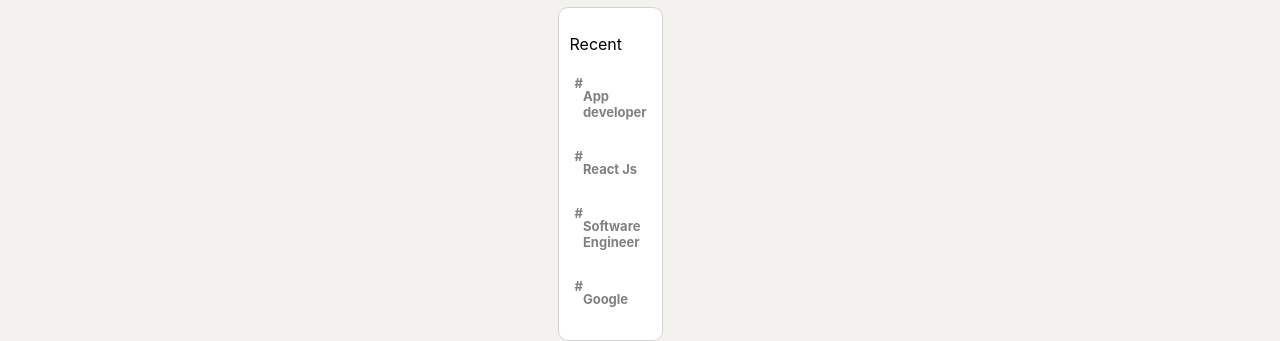
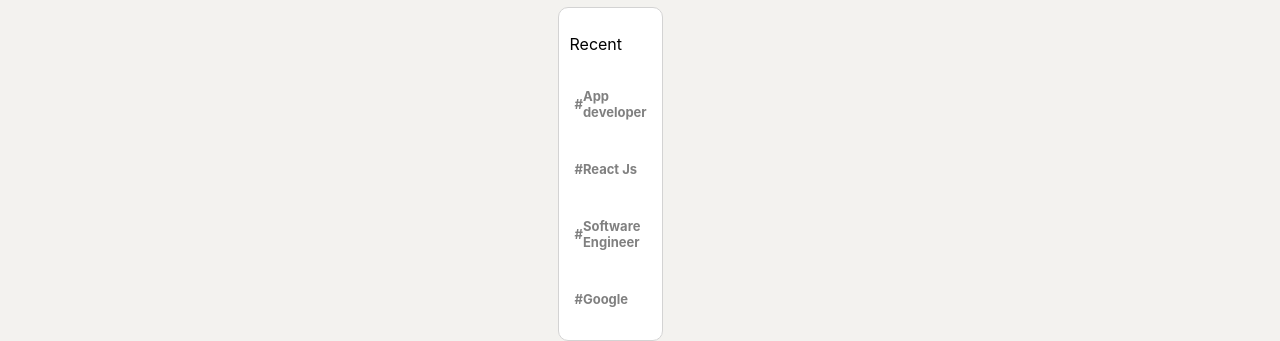
Before and after one commit to Rajeet10/Linked-In-Clone, a React (Create React App) app: page / in a window 1280 px wide. Shown: the part 498-839 px from the top of the page. Built offline with nearby package versions, Linux system fonts and the light colour scheme.

Commit message:
Completed header component

```diff
--- a/src/Sidebar.css
+++ b/src/Sidebar.css
@@ -32,7 +32,7 @@ font-size: 12px;
     padding-bottom: 10px;
 }
 
-.sidebar_top > img{
+.sidebar_top > img {
     margin-bottom: -20px;
     width: 100%;
     height: 60px;
@@ -47,6 +47,7 @@ font-size: 12px;
     background-color: white;
     border-top-left-radius: 10px;
     border-top-right-radius: 10px;
+    object-fit: cover;
 }
 
 .sidebar_stat{
@@ -76,6 +77,7 @@ font-size: 12px;
 
 .sidebar_recentItem{
     display: flex;
+    align-items: center;
     font-size: 13px;
     color: gray;
     font-weight: bolder;
@@ -85,8 +87,8 @@ font-size: 12px;
 }
 
 .sidebar_recentItem:hover{
-    background-color: whitesmoke;
-    border-radius: 10px;
-    cursor: pointer;
-    color: black;
+   background-color: whitesmoke;
+   border-radius: 10px;
+   cursor: pointer;
+   color:black
 }
```
